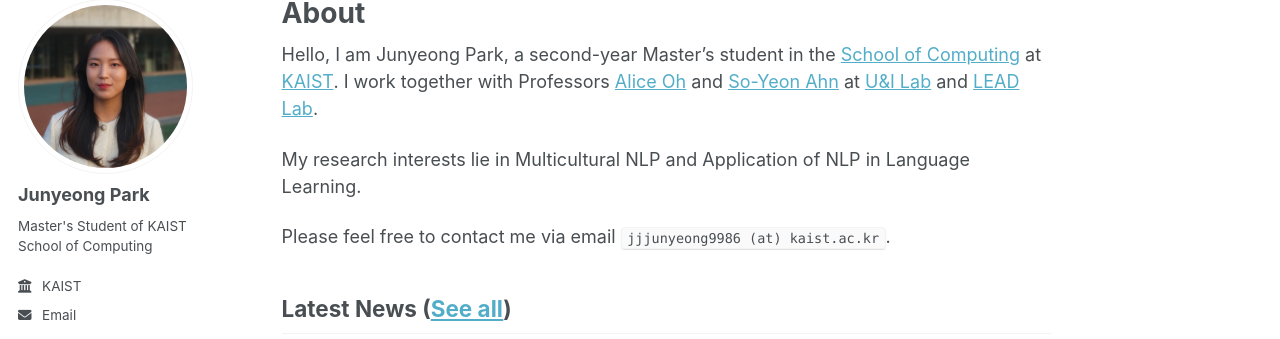
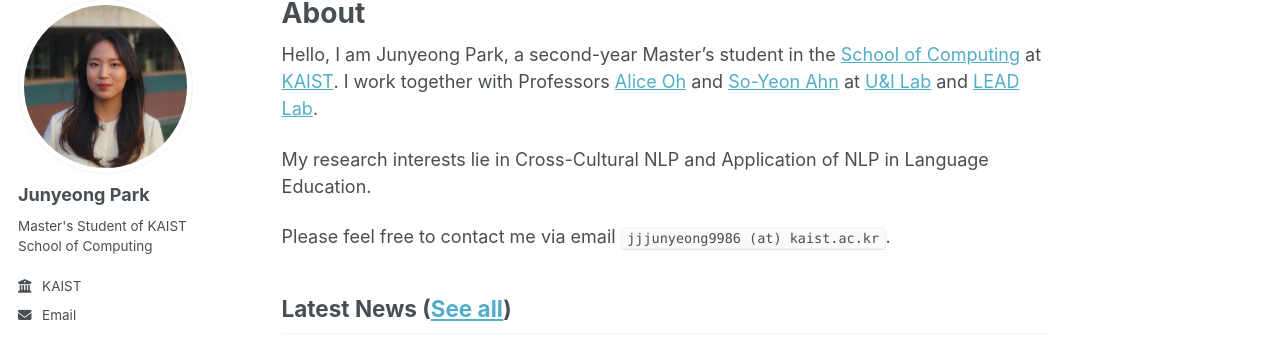
Before and after one commit to jjjunyeong/jjjunyeong.github.io, a Jekyll site: the page built from _pages/about.md, in a window 1280 px wide and 900 px high. Shown: the part 107-446 px from the top of the window. Built offline with Jekyll 4.4.1, drawn with Linux system fonts in a browser that asks for light colours; some web fonts are replaced.

Commit message:
Update about.md

```diff
--- a/_pages/about.md
+++ b/_pages/about.md
@@ -9,7 +9,7 @@ redirect_from:
 
 Hello, I am Junyeong Park, a second-year Master’s student in the [School of Computing](https://cs.kaist.ac.kr/) at [KAIST](https://www.kaist.ac.kr/en/). I work together with Professors [Alice Oh](https://aliceoh9.github.io/) and [So-Yeon Ahn](https://sites.google.com/view/soyeonahn/about) at [U&I Lab](https://uilab.kr/) and [LEAD Lab](https://sites.google.com/view/soyeonahn/about).
 
-My research interests lie in Multicultural NLP and Application of NLP in Language Learning.
+My research interests lie in Cross-Cultural NLP and Application of NLP in Language Education.
 
 Please feel free to contact me via email <code>jjjunyeong9986 (at) kaist.ac.kr</code>.
 
```
